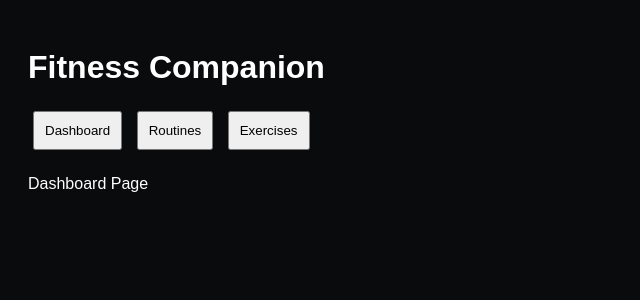
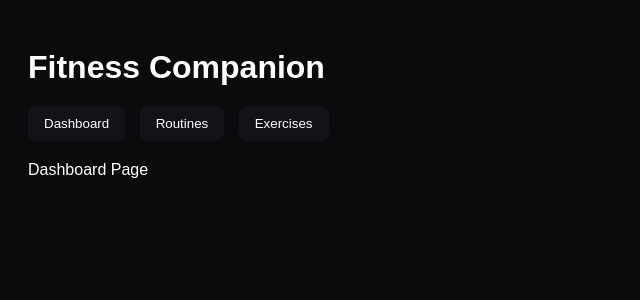
Before and after one commit to kavinghty/Fitness-Companion-DTE-Final-Assesment, a Flask app: page / in a window 1280 px wide. Shown: the top 300 px of the page, without its empty margins (0-640 px from the left). Run offline with Flask 3, Linux system fonts and the light colour scheme; data that the repository does not hold is empty.

Commit message:
Improved Button Styling

```diff
--- a/static/styles.css
+++ b/static/styles.css
@@ -6,9 +6,13 @@ body {
 }
 
 button {
-    margin: 5px;
-    padding: 10px;
+    margin-right: 10px;
+    padding: 10px 16px;
     cursor: pointer;
+    border: none;
+    border-radius: 8px;
+    background-color: #111317;
+    color: white;
 }
 
 .page {
```
